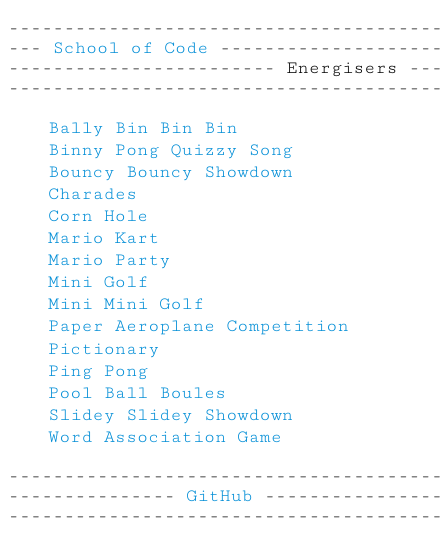
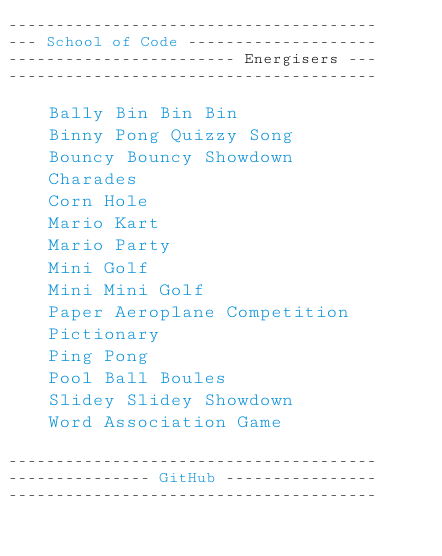
Before and after one commit to SchoolOfCode/energiser-gatsby, a Gatsby site: page / in a window 390 px wide. Shown: the whole page, 442 px wide, since content can reach past the window. Built offline with nearby package versions, Linux system fonts and the light colour scheme; Gatsby itself is replaced by a stand-in of ours.

Commit message:
media query for title

```diff
--- a/src/components/layout.css
+++ b/src/components/layout.css
@@ -55,3 +55,9 @@
 footer {
   margin-top: 10px;
 }
+
+@media screen and (max-width: 450px) {
+  pre {
+    font-size: 4vw;
+  }
+}
```
